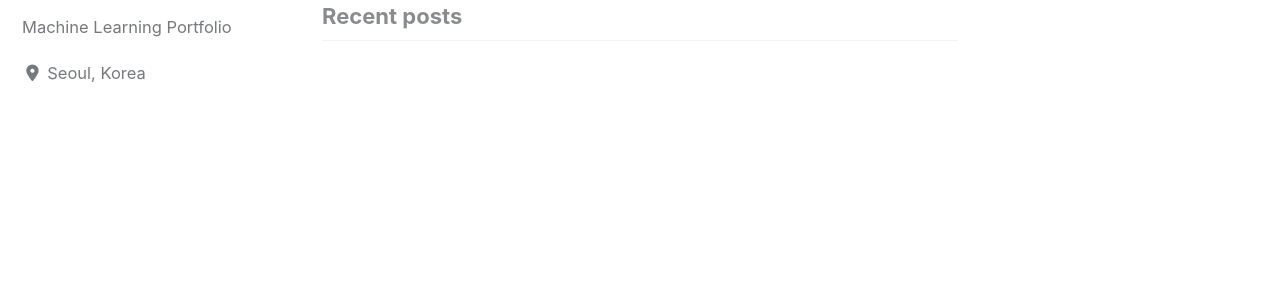
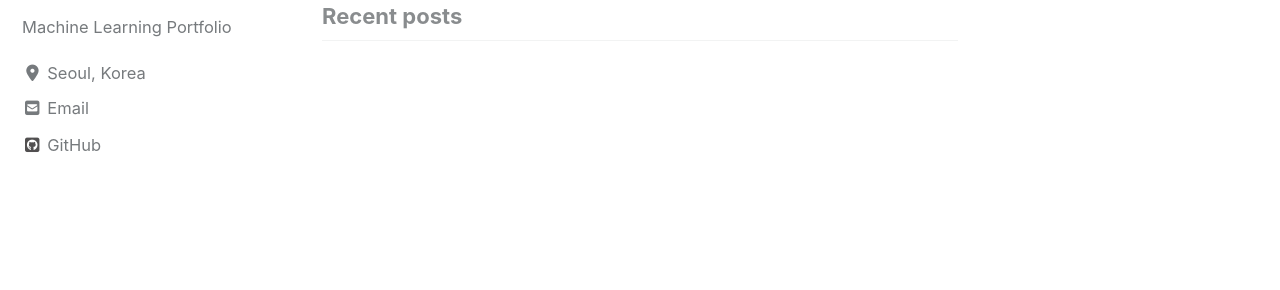
Before and after one commit to shyoo90/shyoo90.github.io, a Jekyll site: the page built from index.html, in a window 1280 px wide. Shown: the part 139-429 px from the top of the page. Built offline with Jekyll 4.4.1, drawn with Linux system fonts in a browser that asks for light colours; cached includes are drawn as plain includes; nearby versions of some CDN libraries; the list of posts is cut into pages by our own code.

Commit message:
new github

```diff
--- a/_config.yml
+++ b/_config.yml
@@ -115,7 +115,7 @@ author:
   links:
     - label: "Email"
       icon: "fas fa-fw fa-envelope-square"
-      # url: mailto:your.name@email.com
+      url: mailto:tmdgus924@naver.com
     - label: "Website"
       icon: "fas fa-fw fa-link"
       # url: "https://your-website.com"
@@ -126,8 +126,8 @@ author:
       icon: "fab fa-fw fa-facebook-square"
       # url: "https://facebook.com/"
     - label: "GitHub"
-      icon: "shyoo90"
-      # url: "https://github.com/"
+      icon: "fab fa-fw fa-github-square"
+      url: "https://github.com/shyoo90"
     - label: "Instagram"
       icon: "fab fa-fw fa-instagram"
       # url: "https://instagram.com/"
```
